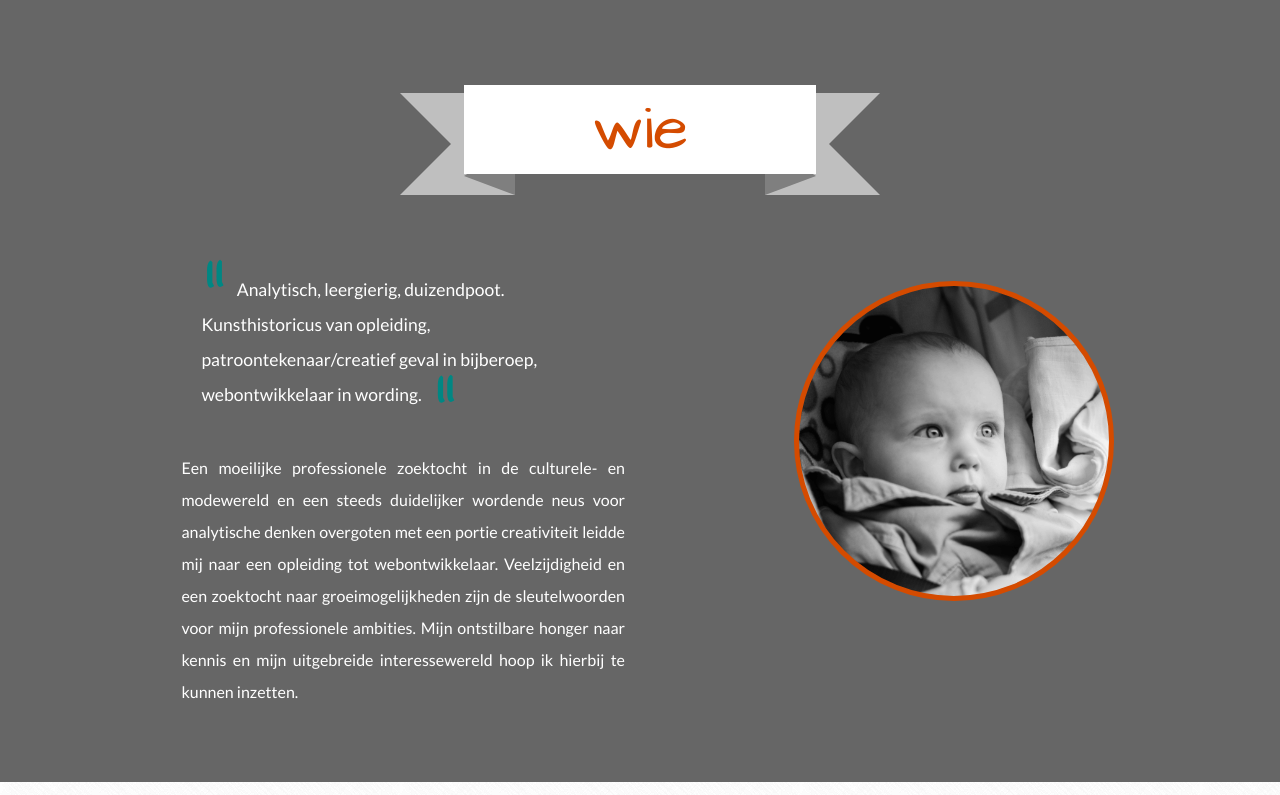
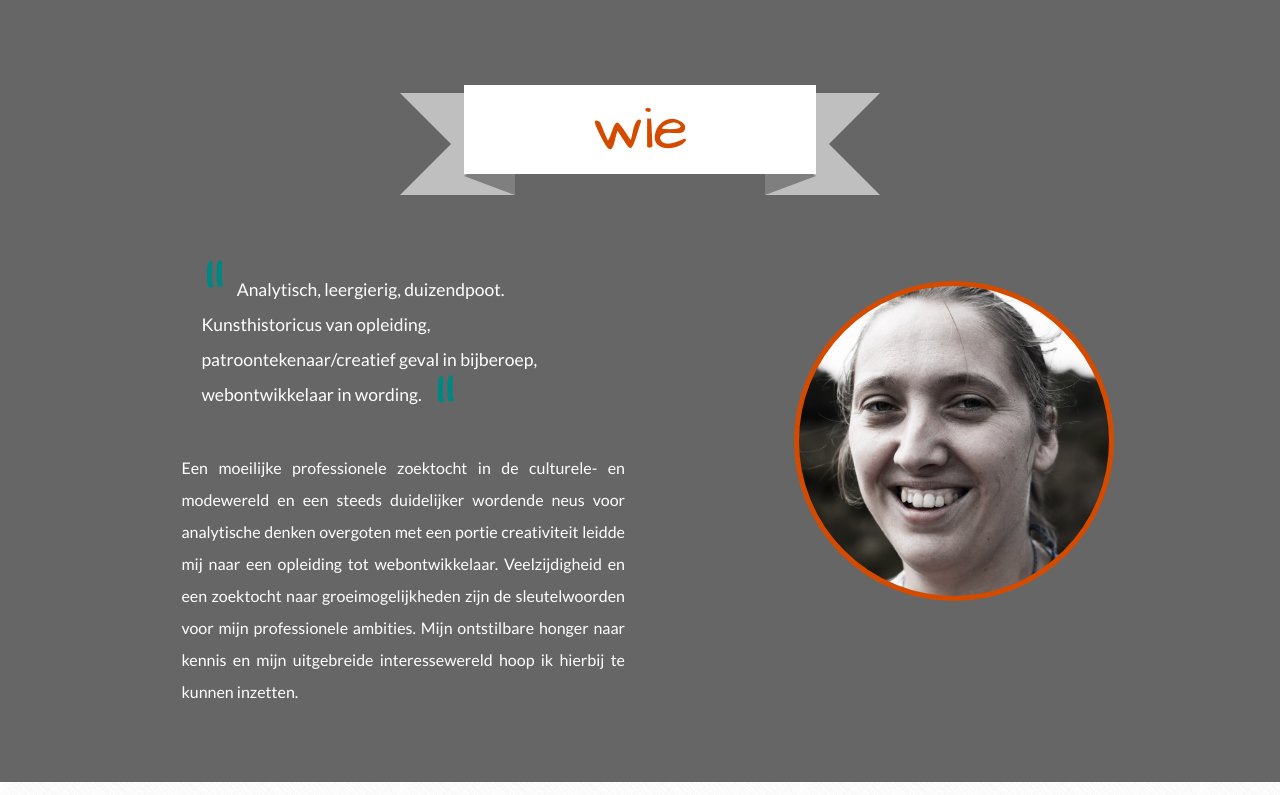
Before and after one commit to InnekeVM/personal-website, a PHP site: page / in a window 1280 px wide. Shown: the part 262-1057 px from the top of the page. Run offline with PHP 8.4, Linux system fonts and the light colour scheme.

Commit message:
Foto aangepast

```diff
--- a/css/innekevanmechelen.css
+++ b/css/innekevanmechelen.css
@@ -101,7 +101,7 @@ header h2 {
 #wie .foto {
     width: 15em;
     height: 15em;
-    background-image: url(../img/DSC_0283.jpg);
+    background-image: url(../img/foto.jpg);
     background-size: 100%;
     display: block;
     border-radius: 50%;
--- a/index.php
+++ b/index.php
@@ -319,12 +319,6 @@
 
             </article>
 
-            <div class="span1">
-                <h3>Toepassen:</h3>
-                <p>UML, GIT, Bootstrap</p>
-            </div>
-
-
             <article id="grafisch">
                 <div class="span1">
                     <h2>Skills grafisch</h2>
```
Also changed, not shown: img/DSC_0283.jpg (deleted), img/foto.jpg (added).
